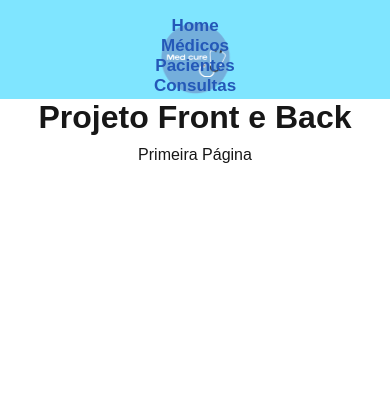
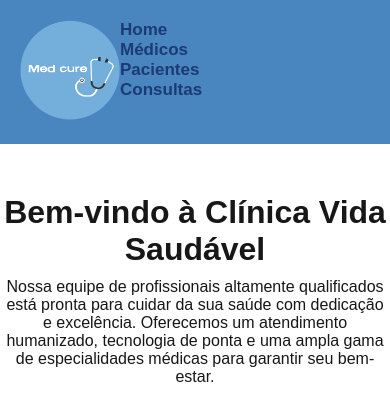
Before and after one commit to MariaGoncalves15/Front-end-II, a Next.js app in the folder projeto_02/: page / in a window 390 px wide. Shown: the top 420 px of the page. Built offline with nearby package versions, Linux system fonts and the light colour scheme.

Commit message:
salvandoprojetooodnv

```diff
--- a/projeto_02/src/app/components/Header/header.module.css
+++ b/projeto_02/src/app/components/Header/header.module.css
@@ -1,79 +1,48 @@
-.logo{
-    display: flex;
-    margin-left: 30px;
-}
 
 .imagem{
     border-radius: 35px;
     margin-top: 20px;
-}
-
-.meuHeader{
-    margin-top: 10px;
-    display: flex;
-    justify-content: center;
-    background-color: var(--cor-de-fundo-menu);
-    padding:10px 15px;
-    position: relative;
-    text-align: center;
+    margin-bottom: 20px;
 }
 
 .Pegatudo{
-    text-align: center;
-    background-color: rgb(127, 229, 255);
+    padding-left: 20px;
+    display: flex;
+    background-color: rgb(73, 134, 192);
 }
 
 /* NAVEGAÇÃO*/
 .nav{
     display: flex;
-    align-items: center;
-    text-align: center;
-    transition: all 0.5s ease;
-    transform: translateY(-10px);
-    opacity: 1;
-    visibility: visible;
-    transform: translateY(0);
-    flex-direction: row;
+    justify-content: center;
 
-}
-.nav_active{
-    /* */
-    display: none;
 }
 
 .ul{
+    margin-top: 20px;
     display: flex;
-    padding: 0;
-    text-align: center;
-    flex-direction: row;
-    gap: 2rem;
-    padding-left: 0px;
+    justify-items: center;
+}
+.li{
+    display: flex;
+    margin-left: 50px;
     margin-bottom: 10px;
 }
-.li{
-    list-style-type: none;
-    text-align: center;
-    display: flex;
-    margin-left: 450px;
-    justify-content: center;
-    justify-items: center;
-    margin-bottom: 20px;
-}
 .link{
-    color: rgb(36, 88, 184);
+    color: rgb(28, 58, 116);
     font-weight: 700;
     transition: color 0.3s ease;
     font-size: 17px;
-    text-align: center;
+    display: flex;
 }
 .link:hover{
-    color: #444baf;
+    color: #b0b8c4;
 }
+
 .container_menuMenor{
-    display: none;
+    display: flex;
     cursor: pointer;
     font-size: 2rem;
-
 }
 
 @media(max-width:600px){
@@ -83,11 +52,8 @@
      }
     .nav_active{
         display: flex;
-        text-align: center;
         visibility: visible;
         transform: none;
-        flex-direction: column;
-        position: absolute;
         top: 40px;
         right: 0;
         width: 50%;
@@ -99,13 +65,9 @@
         visibility: visible;
         transform: translateY(0);
     }
-    /* .nav_active{
-        display: flex;
-    } */
+
     .ul{
         display: flex;
-        flex-direction: column;
-        position: absolute;
         top: 1rem;
         left: 0px;
         width: 100%;
@@ -115,7 +77,7 @@
         margin: 0 auto;
     }
     .container_menuMenor{
-        display: block;
+        display: flex;
     }
 
 }
--- a/projeto_02/src/app/components/Header/index.js
+++ b/projeto_02/src/app/components/Header/index.js
@@ -8,13 +8,13 @@ export default function Header() {
         <header className={style.DivMenu}>
             <div className={style.Pegatudo}>
             <div className={style.Divlogo}>
-                    <Image className={style.imagem} src="/images/Med cure.png" alt="Imagem style" width={75} height={75}/>
+                    <Image className={style.imagem} src="/images/Med cure.png" alt="Imagem style" width={100} height={100}/>
             </div>
             <nav >
                 <ul className={style.ul}>
                     <div>
                         <li className={style.li}><Link className={style.link} href="/">Home</Link></li>
-                        <li className={style.li}><Link className={style.link} href="/medico">Médicos</Link></li>
+                        <li className={style.li}><Link className={style.link} href="/medicos">Médicos</Link></li>
                         <li className={style.li}><Link className={style.link} href="/">Pacientes</Link></li>
                         <li className={style.li}><Link className={style.link} href="/">Consultas</Link></li>
                     </div>
--- a/projeto_02/src/app/medicos/medicos.module.css
+++ b/projeto_02/src/app/medicos/medicos.module.css
@@ -0,0 +1,9 @@
+.h1_titulo{
+    color: black;
+    margin-top: 20px;
+}
+
+.paragrafo{
+    margin-top: 10px;
+    text-align: center;
+}
--- a/projeto_02/src/app/page.js
+++ b/projeto_02/src/app/page.js
@@ -3,10 +3,18 @@ import style from "./page.module.css";
 export default function Home() {
   return (
     <main>
-        <div className={style.DivMenu}>
-        <h1 className={style.h1}>Projeto Front e Back</h1>
-        <p className={style.paragrafo}>Primeira Página</p>
+      <div className={style.DivPegaTudo}>
+      <div className={style.DivMenu}>
+        <h1 className={style.h1}>Bem-vindo à Clínica Vida Saudável</h1>
+        <p className={style.paragrafo}>
+          Nossa equipe de profissionais altamente qualificados
+          está pronta para cuidar da sua saúde com dedicação e excelência.
+          Oferecemos um atendimento humanizado,
+          tecnologia de ponta e uma ampla gama de especialidades
+          médicas para garantir seu bem-estar.</p>
         </div>
+      </div>
+
     </main>
   );
 }
--- a/projeto_02/src/app/page.module.css
+++ b/projeto_02/src/app/page.module.css
@@ -6,15 +6,16 @@
   background-color: rgb(255, 255, 255);
 }
 .DivLogo{
-  width: 10px;
+  margin-top: 20px;
+  text-align: right;
 }
 
 .paragrafo{
   margin-top: 10px;
   text-align: center;
-
 }
 
 .h1{
+  margin-top: 50px;
   text-align: center;
 }
```
Also changed, not shown: projeto_02/src/app/medicos/medico.js (+15 -4 lines), projeto_02/public/images/Med cure.png, projeto_02/src/app/consultas/consultas.js (added), projeto_02/src/app/consultas/consultas.module.css (added), projeto_02/src/app/pacientes/pacientes.js (added), projeto_02/src/app/pacientes/pacientes.module.css (added).
